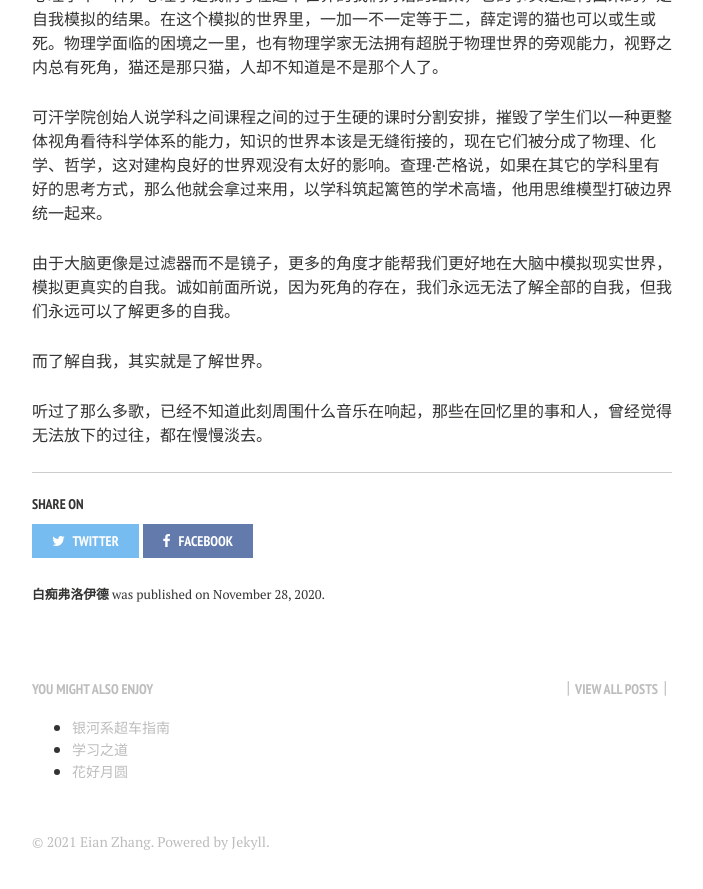
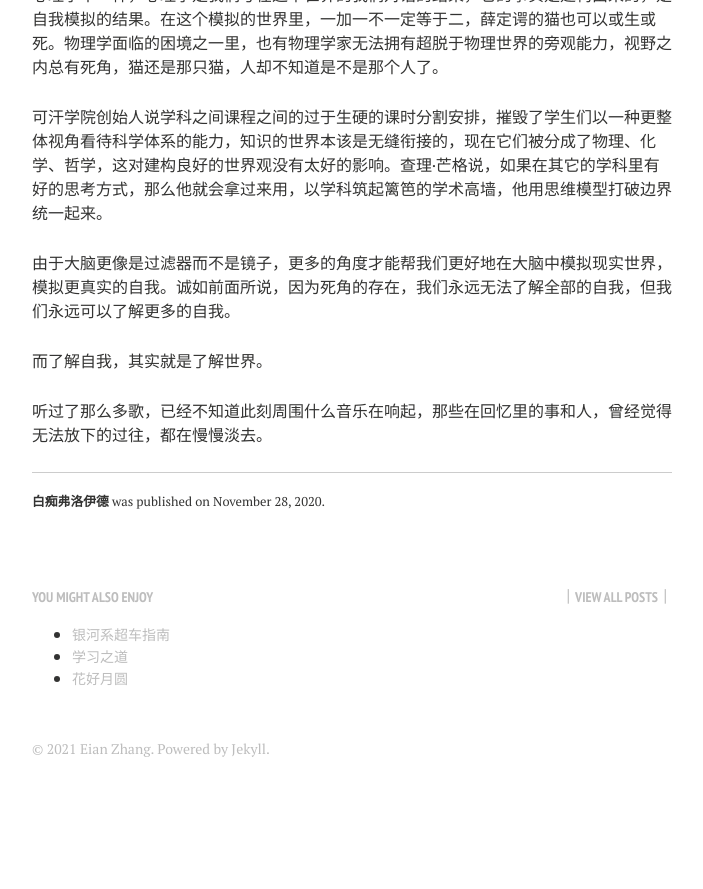
Before and after one commit to jarynzhang/eianzhang.github.io, a Jekyll site: the page built from _posts/2020-11-28-白痴弗洛伊德.md, in a window 1280 px wide and 900 px high, scrolled down 1288 px. Shown: the top 889 px of the window, without its empty margins (288-991 px from the left). Built offline with Jekyll 4.4.1, drawn with Linux system fonts in a browser that asks for light colours; nearby versions of some CDN libraries; our own code applies the rules of GitHub Pages for plain Markdown files; after the commit the page ends 2095 px from its top, so only the background shows below that.

Commit message:
Update post.html
3.65

```diff
--- a/_layouts/post.html
+++ b/_layouts/post.html
@@ -47,7 +47,6 @@
         <div class="article-author-bottom">
           {% include author-bio.html %}
         </div>
-        {% if page.share != false %}{% include _social-share.html %}{% endif %}
         <p class="byline"><strong>{{ page.title }}</strong> was published on <time datetime="{{ page.date | date_to_xmlschema }}">{{ page.date | date: "%B %d, %Y" }}</time>{% if page.modified %} and last modified on <time datetime="{{ page.modified | date: "%Y-%m-%d" }}">{{ page.modified | date: "%B %d, %Y" }}</time>{% endif %}.</p>
       </footer>
     </div><!-- /.article-wrap -->
```
